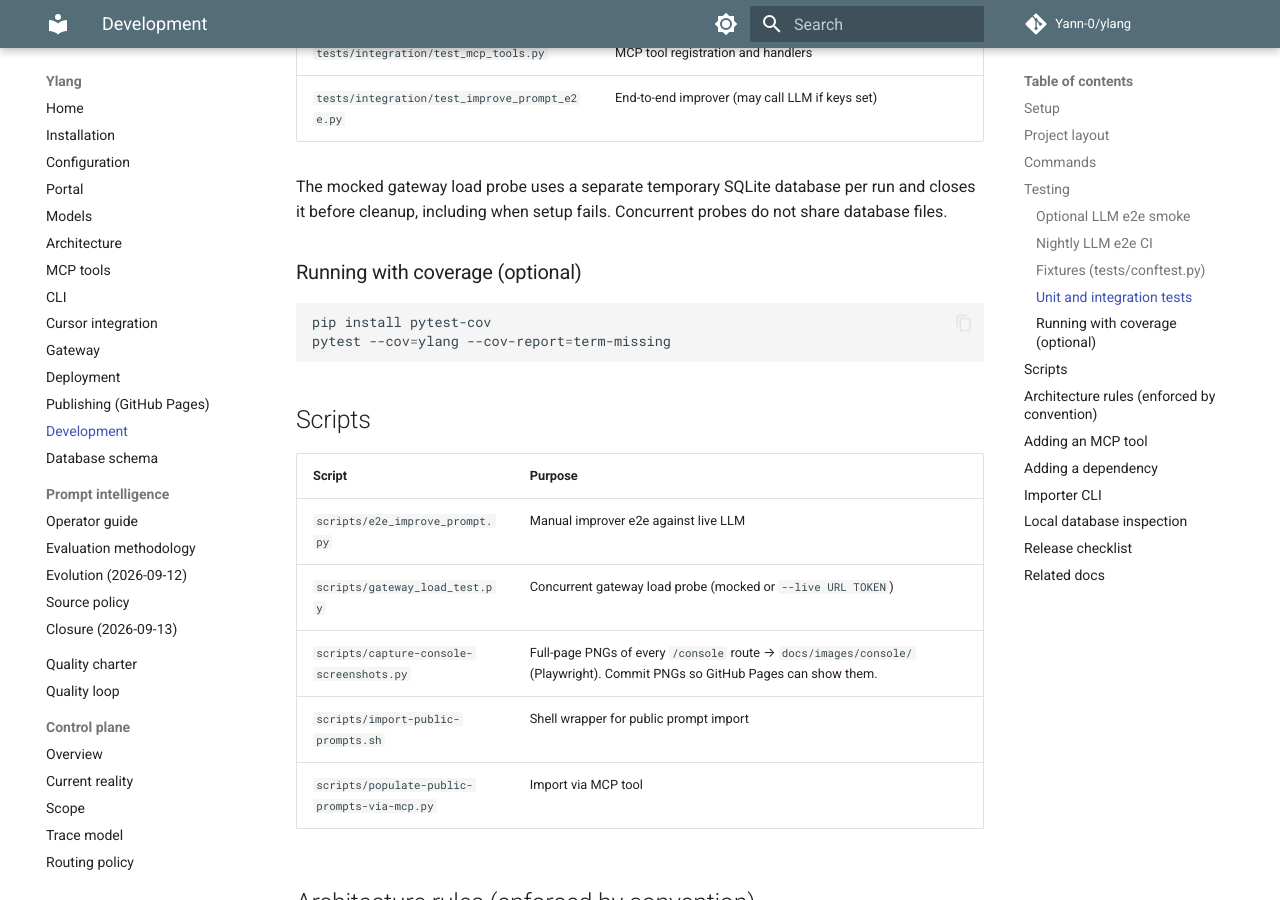
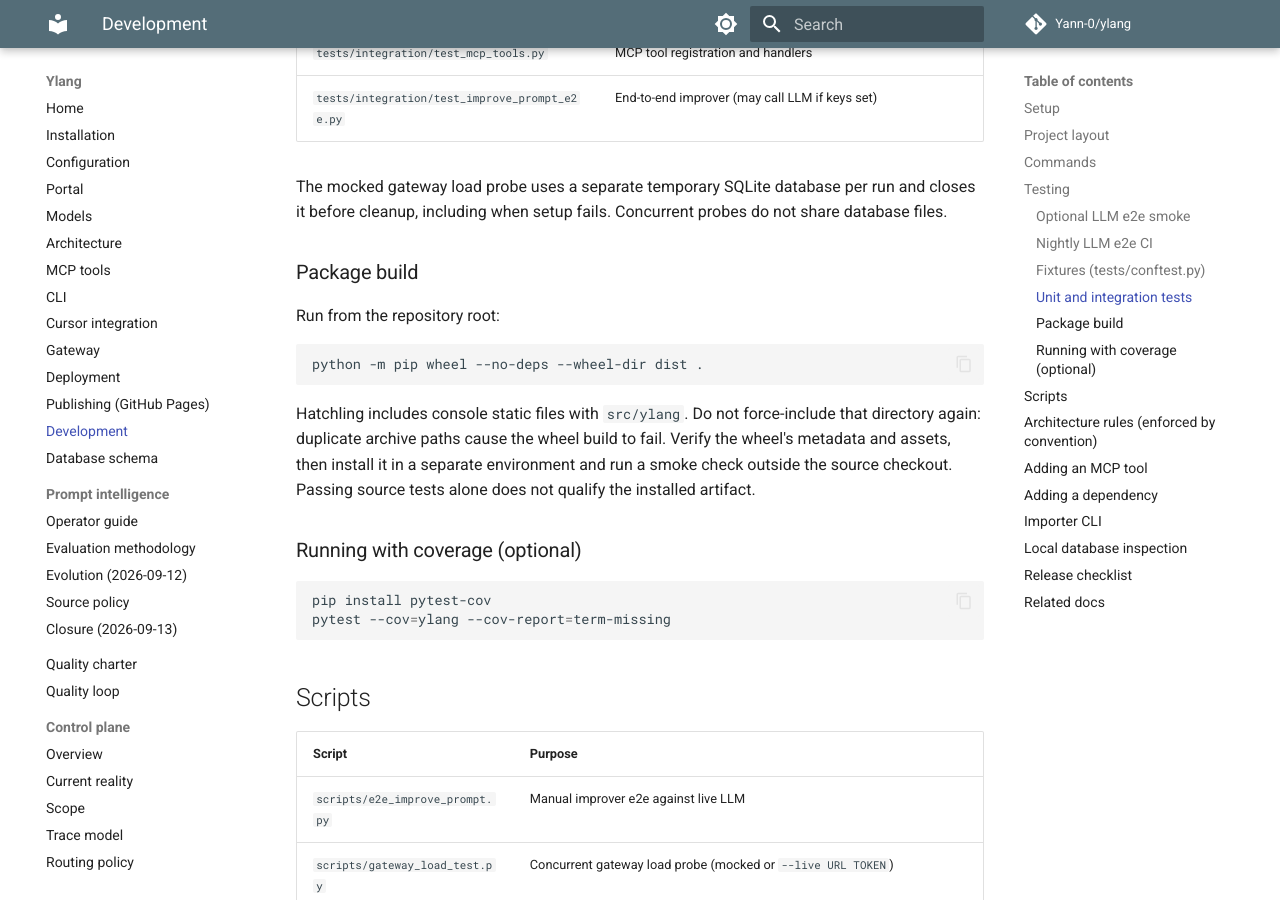
Before and after one commit to Yann-0/ylang, an MkDocs documentation site: the page built from docs/development.md, in a window 1280 px wide and 900 px high, scrolled down 2875 px. Built offline with MkDocs 1.6.1 and Material for MkDocs 9.7.7, drawn with Linux system fonts in a browser that asks for light colours; comment, search, counter and statistics services are not loaded.

Commit message:
fix: avoid duplicate console assets in wheel builds

````diff
--- a/docs/development.md
+++ b/docs/development.md
@@ -96,6 +96,20 @@ The mocked gateway load probe uses a separate temporary SQLite database per run
 and closes it before cleanup, including when setup fails. Concurrent probes do
 not share database files.
 
+### Package build
+
+Run from the repository root:
+
+```bash
+python -m pip wheel --no-deps --wheel-dir dist .
+```
+
+Hatchling includes console static files with `src/ylang`. Do not force-include
+that directory again: duplicate archive paths cause the wheel build to fail.
+Verify the wheel's metadata and assets, then install it in a separate environment
+and run a smoke check outside the source checkout. Passing source tests alone
+does not qualify the installed artifact.
+
 ### Running with coverage (optional)
 
 ```bash
--- a/pyproject.toml
+++ b/pyproject.toml
@@ -62,9 +62,6 @@ ylang = "ylang.__main__:main"
 [tool.hatch.build.targets.wheel]
 packages = ["src/ylang"]
 
-[tool.hatch.build.targets.wheel.force-include]
-"src/ylang/console/static" = "ylang/console/static"
-
 [tool.pytest.ini_options]
 asyncio_mode = "auto"
 asyncio_default_fixture_loop_scope = "function"
````
Also changed, not shown: CHANGELOG.md (+1 -0 lines).
